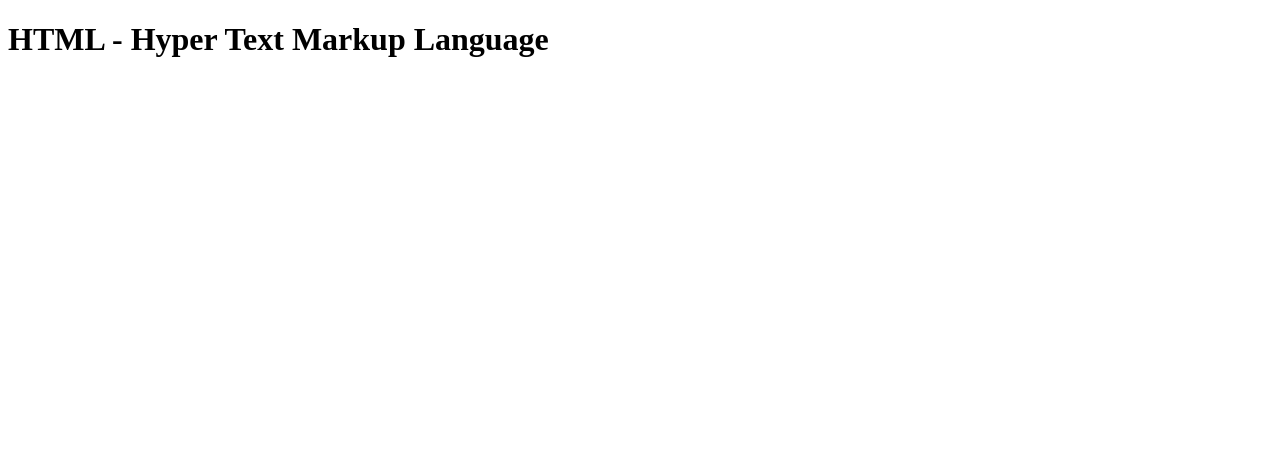
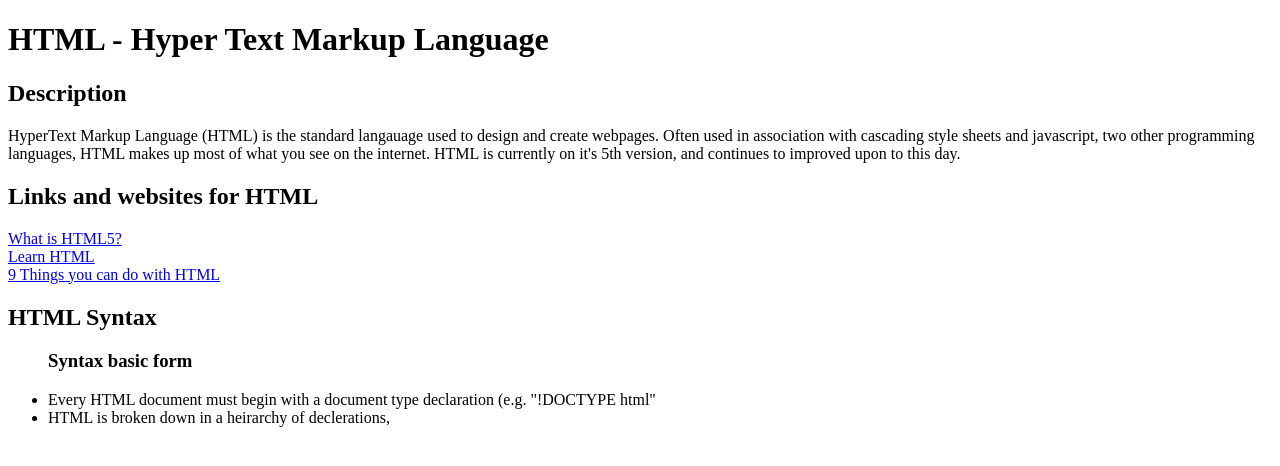
Before and after one commit to nss-day-cohort-48/fun-website-1-lemonade-stand, a plain HTML site: page html-info.html in a window 1280 px wide. Drawn offline with Linux system fonts and the light colour scheme.

Commit message:
Changed template.html to html-info.html

```diff
--- a/html-info.html
+++ b/html-info.html
@@ -17,16 +17,42 @@
         <!--Article that contains two sections, one for a description and one for links-->
         <article class="info">
             <section class="info__description">
-                <div></div>
+                <h2>Description</h2>
+                <div>HyperText Markup Language (HTML) is the standard langauage used to design and create webpages.
+                    Often used in association with cascading style sheets and javascript, two other programming
+                    languages, HTML makes up most of what you see on the internet. HTML is currently on it's 5th version,
+                    and continues to improved upon to this day.
+                </div>
             </section>
             <section class="info__links">
-
+                <h2>Links and websites for HTML</h2>
+                <div>
+                    <a href="https://www.techopedia.com/definition/1891/html5#:~:text=Hypertext%20Markup%20Language%20revision%205,APIs%2C%20XHTML%20and%20error%20handling."
+                    target="_blank">What is HTML5?</a>
+                </div>
+                <div>
+                    <a href="https://www.freecodecamp.org/news/want-to-learn-how-to-built-websites-heres-our-free-full-length-html5-course-4ca68cd4a39a/"
+                    target="_blank">Learn HTML</a>
+                </div>
+                <div>
+                    <a href="https://javascript.plainenglish.io/9-cool-things-you-can-do-with-just-html-3f926455a3c2"
+                    target="_blank">9 Things you can do with HTML</a>
+                </div>
             </section>
         </article>
 
         <!--The aside fot the syntax bar-->
         <aside class="syntax-box">
-
+            <div>
+                <h2 class="syntax-box__header">HTML Syntax</h2>
+                <div class="syntax-box__syntax">
+                    <ul>
+                        <h3>Syntax basic form</h3>
+                        <li>Every HTML document must begin with a document type declaration (e.g. "!DOCTYPE html"</li>
+                        <li>HTML is broken down in a heirarchy of declerations,</li>
+                    </ul>
+                </div>
+            </div>
         </aside>
     </main>
 </body>
```
